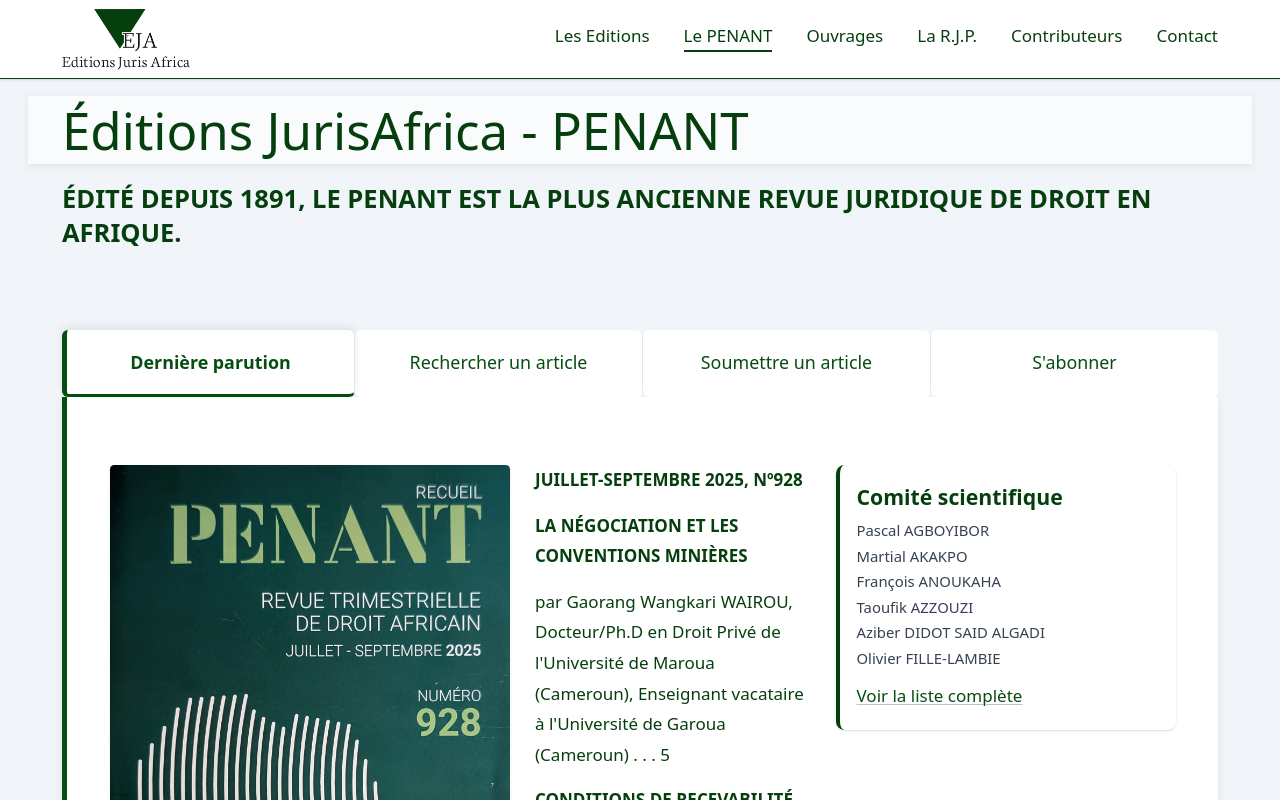
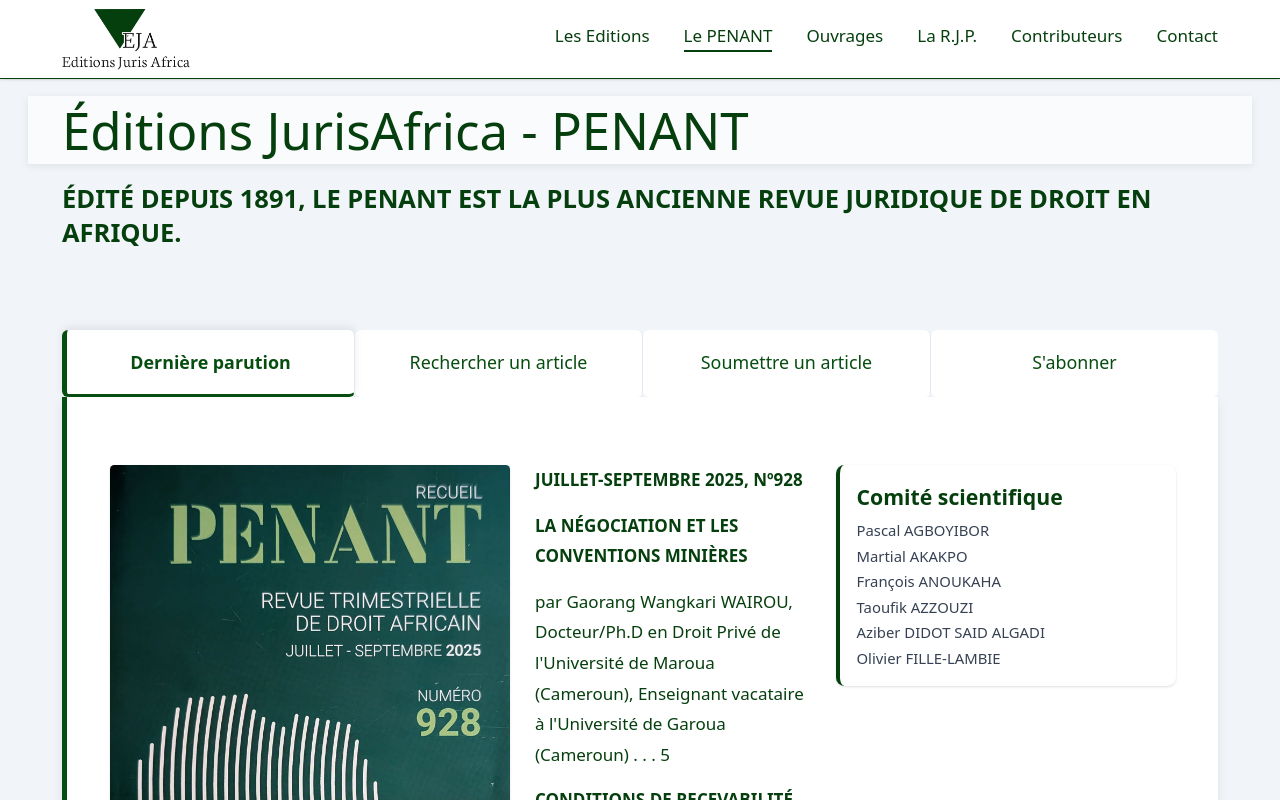
Before and after one commit to cam628/editions-jurisafrica, a Next.js app in the folder eja/: page /penant in a window 1280 px wide. Shown: the top 800 px of the page. Built offline with nearby package versions, Linux system fonts and the light colour scheme.

Commit message:
Refactor: Remove redundant link and adjust classname
Co-authored-by: cfeneon <cfeneon@gmail.com>

```diff
--- a/eja/src/app/penant/page.tsx
+++ b/eja/src/app/penant/page.tsx
@@ -244,7 +244,7 @@ function PenantContent() {
                        <p>par Edouard-Robert AQUEREBURU, Avocat à la Cour, Docteur en Droit Privé et Sciences Criminelles, Conseil en Stratégies et Partenariats Publics Privés, Chargé d'Enseignement en Faculté de Droit . . . 175</p>
                        <p><strong>L'INTÉGRATION DE L'INTELLIGENCE ARTIFICIELLE DANS LA COMMANDE PUBLIQUE AU NIVEAU DES PAYS AFRICAINS: QUELS APPORTS?</strong></p>
                        <p>par Salma ESSARDI, Docteur en Droit public (Université Hassan II, Mohammedia), Maroc . . . 185</p>
-                       <p className="lg:hidden mt-4">
+                       <p className="mt-4">
                          <a
                            href="/comite"
                            className="text-[#063f0e] border-b-2 border-transparent hover:border-[#063f0e] transition-all duration-300"
@@ -265,12 +265,6 @@ function PenantContent() {
                             <li>Aziber DIDOT SAID ALGADI</li>
                             <li>Olivier FILLE-LAMBIE</li>
                           </ul>
-                          <a
-                            href="/comite"
-                            className="inline-block mt-3 text-[#063f0e] border-b-2 border-transparent hover:border-[#063f0e] transition-all duration-300"
-                          >
-                            Voir la liste complète
-                          </a>
                         </div>
                       </aside>
                 </div>
```
